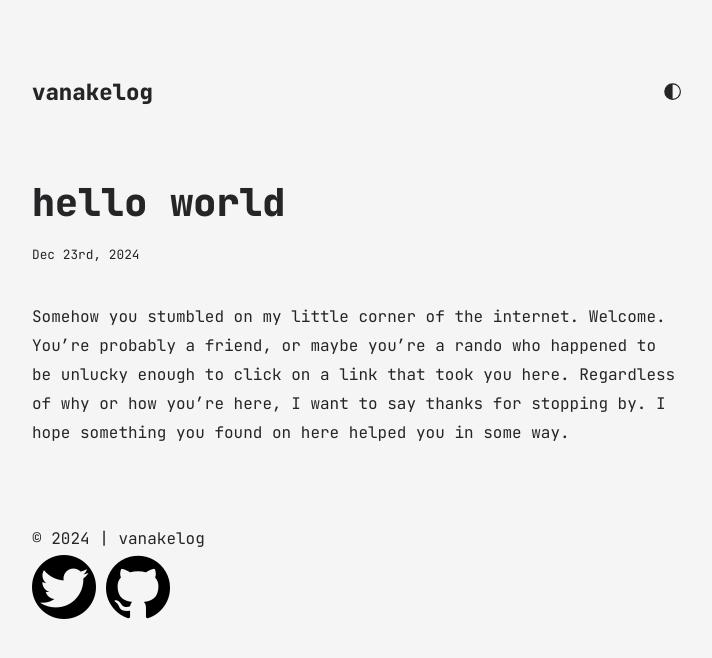
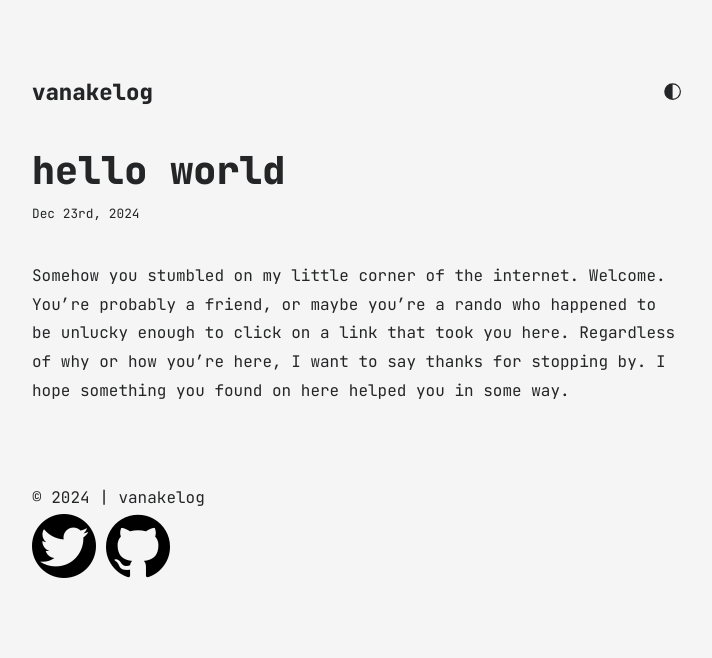
Before and after one commit to vanakema/vanakema.github.io, a Jekyll site: the page built from docs/_posts/2024-12-24-hello-world.md, in a window 1280 px wide. Shown: the top 658 px of the page, without its empty margins (283-995 px from the left). Built offline with Jekyll 4.4.1, drawn with Linux system fonts in a browser that asks for light colours.

Commit message:
tweak some spacing to get rid of dead space

```diff
--- a/docs/assets/css/post.css
+++ b/docs/assets/css/post.css
@@ -43,7 +43,7 @@ body {
   }
 }
 header {
-  padding: 2rem 0 4rem 0;
+  padding: 2rem 0 2rem 0;
   display: flex;
   flex-direction: row;
   align-items: flex-start;
@@ -70,7 +70,6 @@ main {
 }
 .article-title {
   font-size: 2.4rem;
-  margin-bottom: 0.6rem;
   line-height: 140%;
 }
 
```
